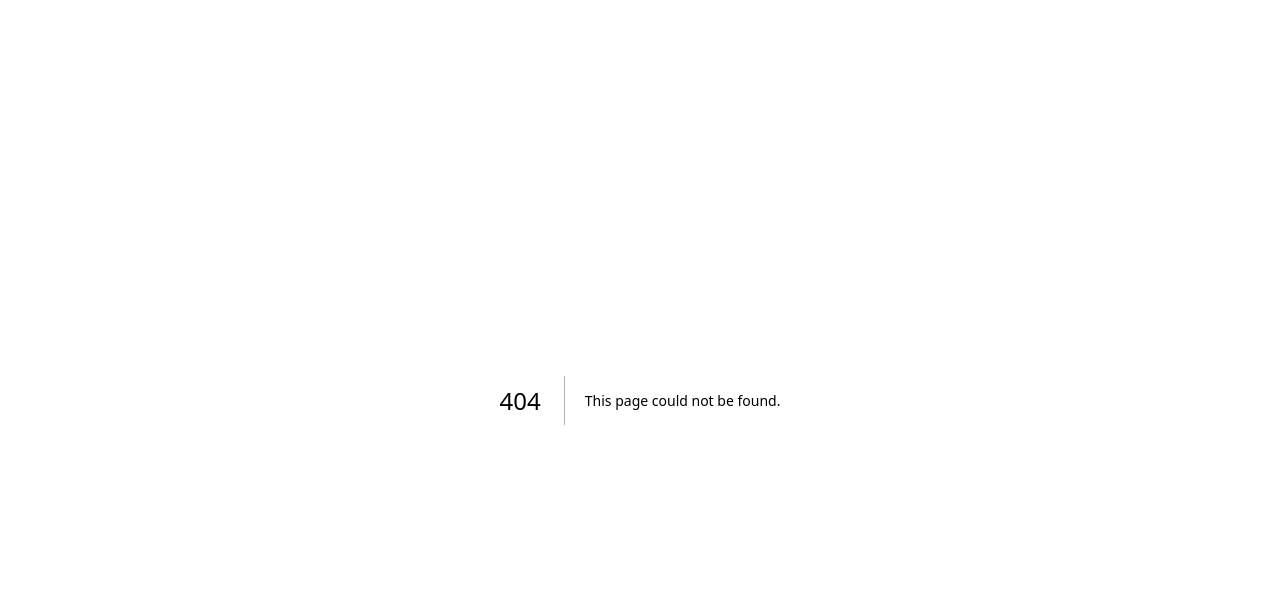
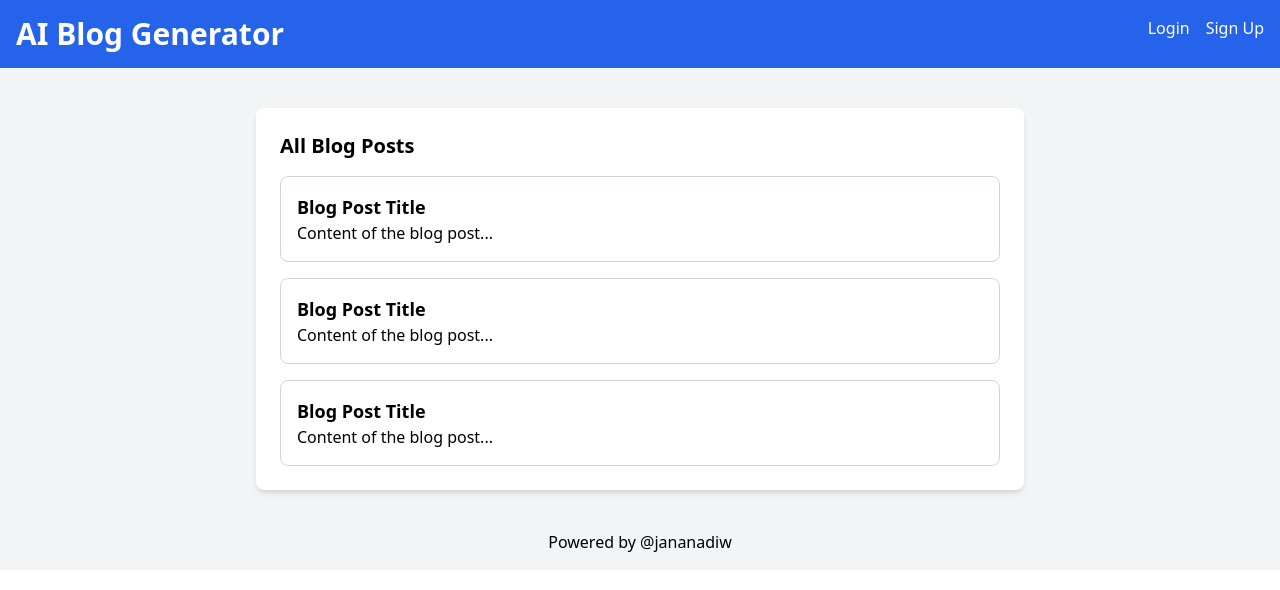
Before and after one commit to jananadiw/ai-blog-generator, a Next.js app: page /all-blogs in a window 1280 px wide. Before the commit this address had no page. Shown: the top 590 px of the page. Built offline with nearby package versions, Linux system fonts and the light colour scheme.

Commit message:
imple: Publish All blogs page

```diff
--- /dev/null
+++ b/app/all-blogs/page.tsx
@@ -0,0 +1,38 @@
+"use client";
+
+import NavBar from "../components/NavBar";
+import { useState } from "react";
+
+export default function AllBlogs() {
+  return (
+    <div className="bg-gray-100 font-sans antialiased">
+      <NavBar />
+      {/* Main content */}
+      <div className="container mx-auto mt-10 px-4 sm:px-0">
+        <div className="max-w-3xl mx-auto bg-white p-6 rounded-lg shadow-md">
+          {/* Blog post section */}
+          <section>
+            <h2 className="text-xl mb-4 font-semibold">All Blog Posts</h2>
+            <div className="space-y-4">
+              <div className="border border-gray-300 p-4 rounded-lg">
+                <h3 className="text-lg font-semibold">Blog Post Title</h3>
+                <p>Content of the blog post...</p>
+              </div>
+              <div className="border border-gray-300 p-4 rounded-lg">
+                <h3 className="text-lg font-semibold">Blog Post Title</h3>
+                <p>Content of the blog post...</p>
+              </div>
+              <div className="border border-gray-300 p-4 rounded-lg">
+                <h3 className="text-lg font-semibold">Blog Post Title</h3>
+                <p>Content of the blog post...</p>
+              </div>
+            </div>
+          </section>
+        </div>
+      </div>
+      <footer className="text-center p-4 text-black mt-6">
+        Powered by @jananadiw
+      </footer>
+    </div>
+  );
+}
```
